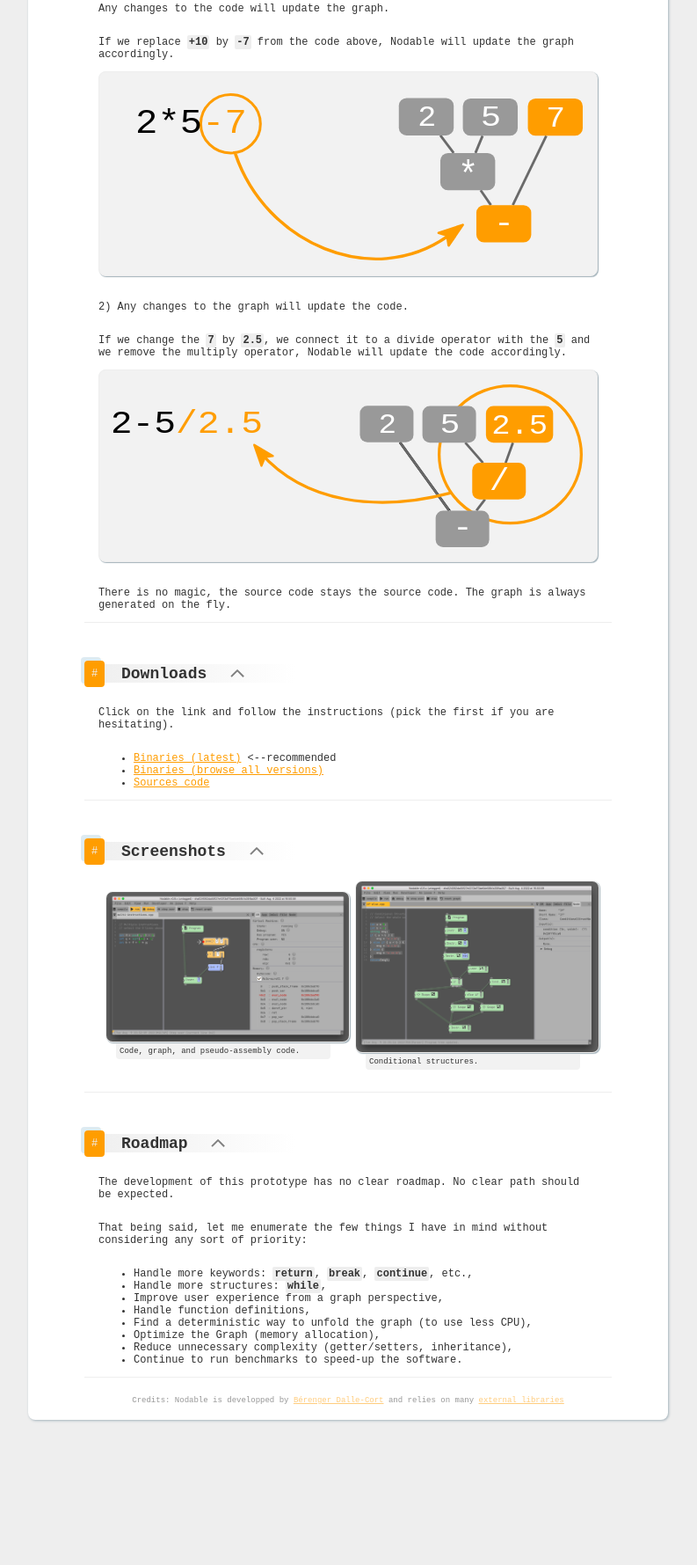
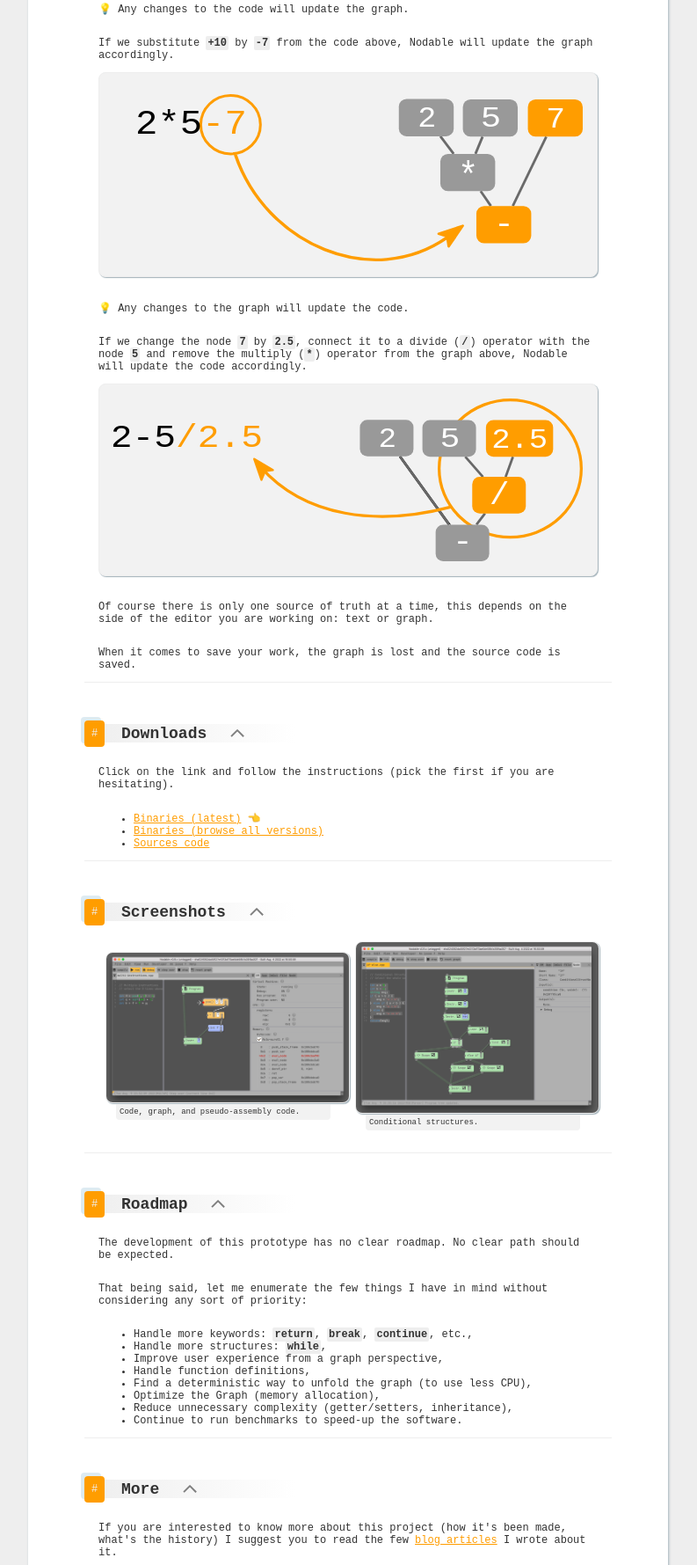
Before and after one commit to berdal84/nodable-website, a website: page src/index.html in a window 1280 px wide. Shown: the part 1021-2800 px from the top of the page at 88% size, without its empty margins (244-1037 px from the left). Before the commit the page ends 2699 px from the top, so only its background shows below. Drawn offline with Linux system fonts and the light colour scheme.

Commit message:
fix: how it works? content

```diff
--- a/src/index.html
+++ b/src/index.html
@@ -15,6 +15,7 @@
                     <a href="#downloads">Downloads</a>
                     <a href="#screenshots">Screenshots</a>
                     <a href="#roadmap">Roadmap</a>
+                    <a href="#more">More</a>
                     <a href="#credits">Credits</a>
                 </div>
             </header>
@@ -39,11 +40,12 @@
                     </h1>
                     <p>Nodable is able to generate a graph from a source code and a code from a graph.</p>
                     <img class="illustration mb-1" src="assets/img/code-and-graph.svg"/>
-                    <p> Any changes to the code will update the graph.</p><p>If we replace <code>+10</code> by <code>-7</code> from the code above, Nodable will update the graph accordingly.</p>
+                    <p>💡 Any changes to the code will update the graph.</p><p>If we substitute <code>+10</code> by <code>-7</code> from the code above, Nodable will update the graph accordingly.</p>
                     <img class="illustration mb-1" src="assets/img/code-change.svg"/>
-                    <p>2) Any changes to the graph will update the code.</p><p>If we change the <code>7</code> by <code>2.5</code>, we connect it to a divide operator with the <code>5</code> and we remove the multiply operator, Nodable will update the code accordingly.</p>
+                    <p>💡 Any changes to the graph will update the code.</p><p>If we change the node <code>7</code> by <code>2.5</code>, connect it to a divide (<code>/</code>) operator with the node <code>5</code> and remove the multiply (<code>*</code>) operator from the graph above, Nodable will update the code accordingly.</p>
                     <img class="illustration mb-1" src="assets/img/graph-change.svg"/>
-                    <p>There is no magic, the source code stays the source code. The graph is always generated on the fly.</p>
+                    <p>Of course there is only one source of truth at a time, this depends on the side of the editor you are working on: text or graph.</p>
+                    <p>When it comes to save your work, the graph is lost and the source code is saved.</p>
                 </section>
 
                 <!-- Download binaries / source code -->
@@ -54,7 +56,7 @@
                     </h1>
                     <p>Click on the link and follow the instructions (pick the first if you are hesitating).</p>
                     <ul>
-                        <li><a href="https://github.com/berdal84/nodable/releases/tag/latest">Binaries (latest)</a> <--recommended</li>
+                        <li><a href="https://github.com/berdal84/nodable/releases/tag/latest">Binaries (latest)</a> 👈</li>
                         <li><a href="https://github.com/berdal84/nodable/releases">Binaries (browse all versions)</a></li>
                         <li><a href="https://github.com/berdal84/nodable">Sources code</a></li>
                     </ul>
@@ -99,6 +101,17 @@
                     </ul>
                 </section>
 
+                 <!-- Road map -->
+                 <section id="more">
+                    <h1>
+                        <a href="#more">More</a>
+                        <a href="#home" class="arrow-up"><img src="assets/img/arrow-up.svg"/></a>
+                    </h1>
+                    <p>If you are interested to know more about this project (how it's been made, what's the history) I suggest you to read the few <a href="https://berenger.42borgata.com/category/projects/nodable">blog articles</a> I wrote about it.
+                    <p>Thanks for your interest,</p>
+                    <p>Bérenger</p>
+                </section>
+
                 <!-- Footer -->
                 <footer>
                     <span id="credits">Credits: Nodable is developped by <a href="https://berenger.42borgata.com">Bérenger Dalle-Cort</a> and relies on many <a href="https://github.com/berdal84/nodable/tree/master/libs">external libraries</a></span>
```
